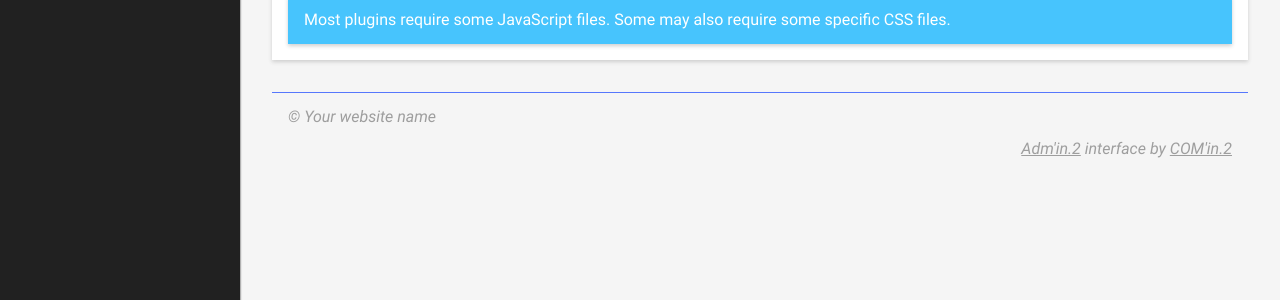
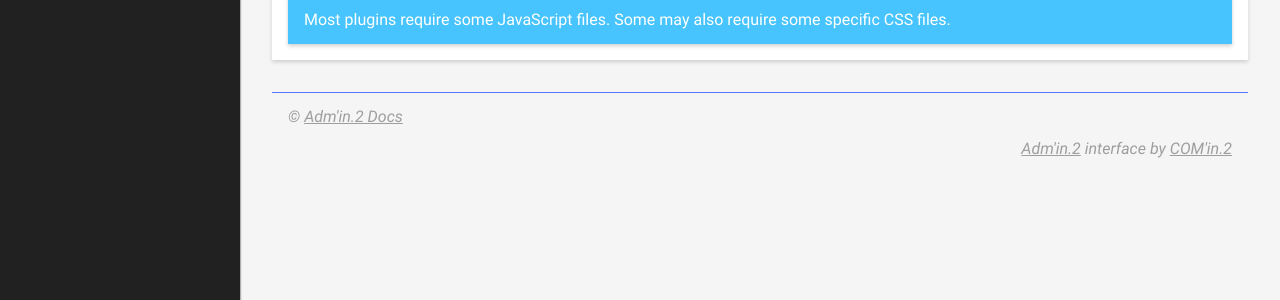
Before and after one commit to comin2/Adm-in.2, a Jekyll site: the page built from plugins/index.html, in a window 1280 px wide. Shown: the part 300-600 px from the top of the page. Built offline with Jekyll 4.4.1, drawn with Linux system fonts in a browser that asks for light colours.

Commit message:
Footer site link

```diff
--- a/_includes/footer.html
+++ b/_includes/footer.html
@@ -1,5 +1,5 @@
 		<div id="footer">
-			<p>&copy; Your website name</p>
+			<p>&copy; <a href="http://comin2.github.io/Adm-in.2/">Adm'in.2 Docs</a></p>
 			<!-- You may not delete the following phrase if you want to respect the license. Translating it is allowed if you keep the meaning intact. -->
 			<p id="admin2-copyright"><a href="https://github.com/comin2/Adm-in.2" target="_blank">Adm'in.2</a> interface by <a href="http://www.comin2.com" target="_blank">COM'in.2</a></p>
 		</div>
```
